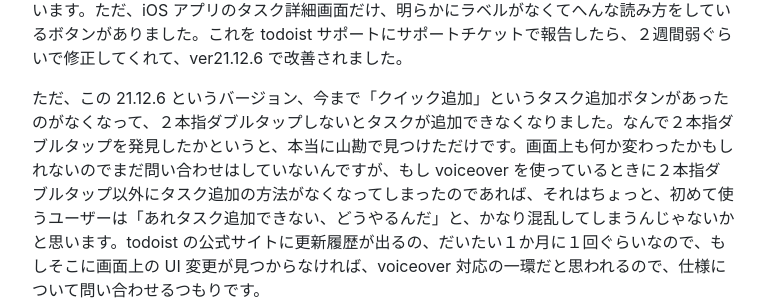
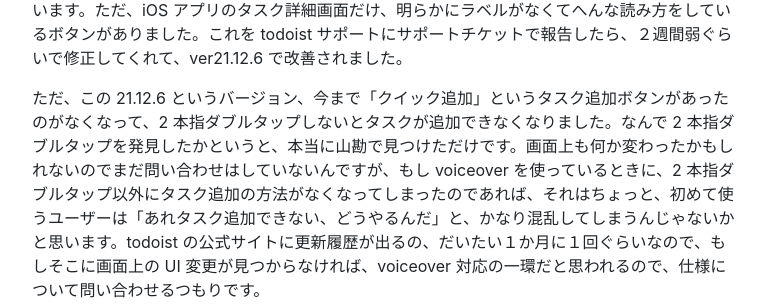
Before and after one commit to yncat/yncat.github.io, a Jekyll site: the page built from _posts/2021-12-21-[アクセシビリティ改善報告] todoist.md, in a window 1280 px wide. Shown: the part 441-745 px from the top of the page, without its empty margins (256-1023 px from the left). Built offline with Jekyll 4.4.1, drawn with Linux system fonts in a browser that asks for light colours; nearby versions of some CDN libraries.

Commit message:
Fix layout

```diff
--- a/_posts/2021-12-21-[アクセシビリティ改善報告] todoist.md
+++ b/_posts/2021-12-21-[アクセシビリティ改善報告] todoist.md
@@ -9,6 +9,6 @@
 
 私はウェブ版と iOS 版をメインで使ってるのですが、基本的にアクセシビリティはちゃんとしています。ただ、iOS アプリのタスク詳細画面だけ、明らかにラベルがなくてへんな読み方をしているボタンがありました。これを todoist サポートにサポートチケットで報告したら、２週間弱ぐらいで修正してくれて、ver21.12.6 で改善されました。
 
-ただ、この 21.12.6 というバージョン、今まで「クイック追加」というタスク追加ボタンがあったのがなくなって、２本指ダブルタップしないとタスクが追加できなくなりました。なんで２本指ダブルタップを発見したかというと、本当に山勘で見つけただけです。画面上も何か変わったかもしれないのでまだ問い合わせはしていないんですが、もし voiceover を使っているときに２本指ダブルタップ以外にタスク追加の方法がなくなってしまったのであれば、それはちょっと、初めて使うユーザーは「あれタスク追加できない、どうやるんだ」と、かなり混乱してしまうんじゃないかと思います。todoist の公式サイトに更新履歴が出るの、だいたい１か月に１回ぐらいなので、もしそこに画面上の UI 変更が見つからなければ、voiceover 対応の一環だと思われるので、仕様について問い合わせるつもりです。
+ただ、この 21.12.6 というバージョン、今まで「クイック追加」というタスク追加ボタンがあったのがなくなって、2 本指ダブルタップしないとタスクが追加できなくなりました。なんで 2 本指ダブルタップを発見したかというと、本当に山勘で見つけただけです。画面上も何か変わったかもしれないのでまだ問い合わせはしていないんですが、もし voiceover を使っているときに、2 本指ダブルタップ以外にタスク追加の方法がなくなってしまったのであれば、それはちょっと、初めて使うユーザーは「あれタスク追加できない、どうやるんだ」と、かなり混乱してしまうんじゃないかと思います。todoist の公式サイトに更新履歴が出るの、だいたい１か月に１回ぐらいなので、もしそこに画面上の UI 変更が見つからなければ、voiceover 対応の一環だと思われるので、仕様について問い合わせるつもりです。
 
 今回は以上です。
```
